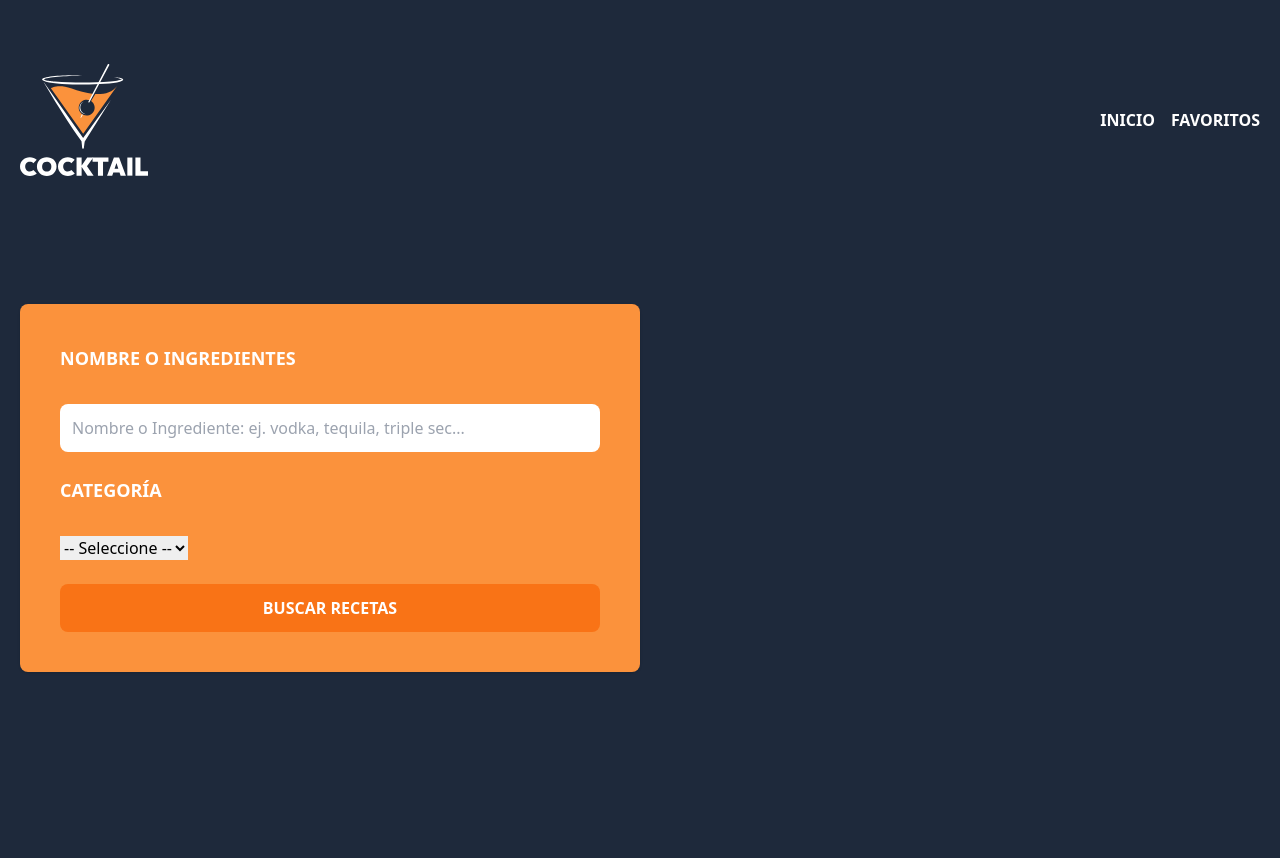
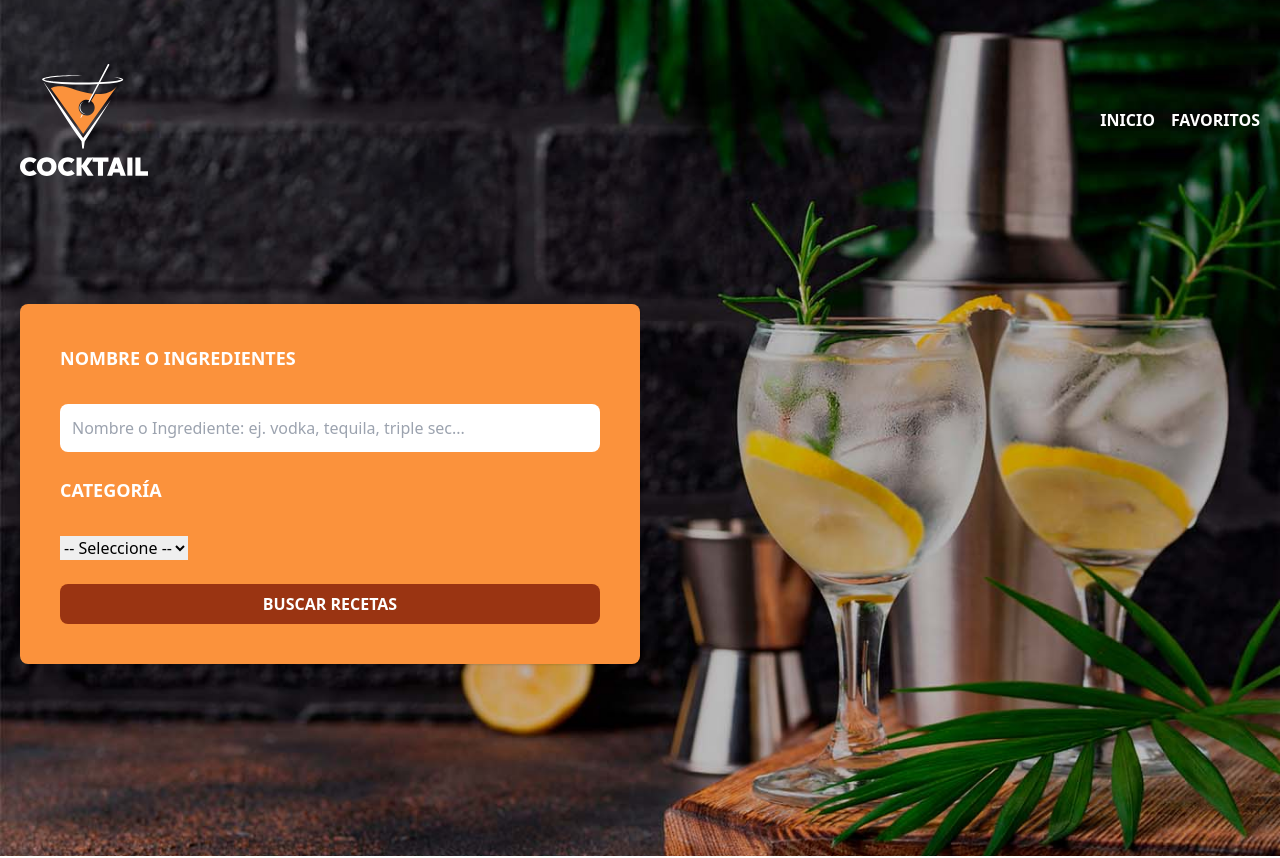
Before and after one commit to csena72/bebidas-vue, a Vue app: page / in a window 1280 px wide. Shown: the top 858 px of the page. Built offline with nearby package versions, Linux system fonts and the light colour scheme.

Commit message:
Agrego imagen de fondo

```diff
--- a/src/components/Header.vue
+++ b/src/components/Header.vue
@@ -1,11 +1,18 @@
 <script setup>
-import { RouterLink } from 'vue-router'
+import { computed } from 'vue'
+import { RouterLink, useRoute } from 'vue-router'
+
+const route = useRoute()
+
+const paginaInicio = computed(() => route.name === 'inicio')
+
 
 </script>
 
 <template>
     <header
         class="bg-slate-800"
+        :class="{'header': paginaInicio}"
     >
         <div class="mx-auto container px-5 py-16">
             <div class="flex items-center justify-between">
@@ -37,6 +44,7 @@ import { RouterLink } from 'vue-router'
             </div>
 
             <form
+                v-if="paginaInicio"
                 class="md:w-1/2 2xl:w1/3 bg-orange-400 my-32 p-10 rounded-lg shadow space-y-6"
 
             >
@@ -77,10 +85,19 @@ import { RouterLink } from 'vue-router'
                 </div>
                 <input
                     type="submit"
-                    class="w-full bg-orange-500 text-white p-3 rounded-lg uppercase font-bold cursor-pointer hover:bg-orange-700"
+                    class="bg-orange-800 hover:bg-orange-900 cursor-pointer text-white font-extrabold w-full p-2 rounded-lg uppercase"
                     value="Buscar Recetas"
                 >
             </form>
         </div>
     </header>
 </template>
+
+<style>
+    .header {
+        background-image: url('/img/bg.jpg');
+        background-size: cover;
+        background-repeat: no-repeat;
+        background-position: center center;
+    }
+</style>
```
